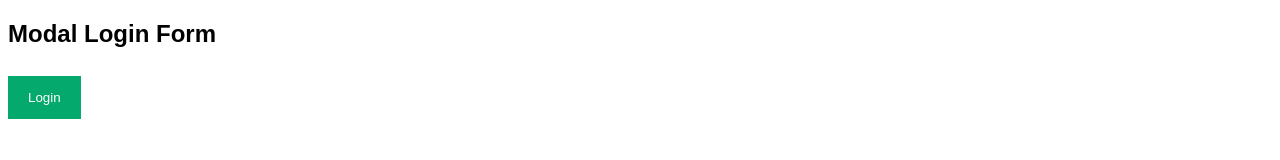
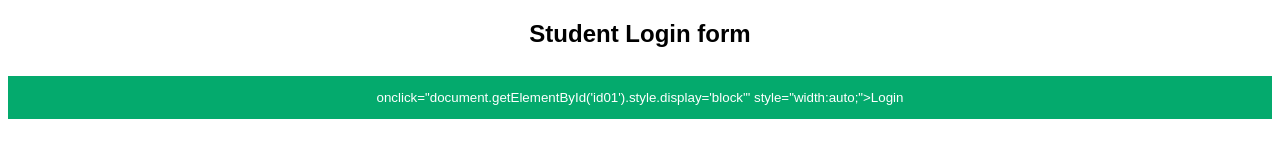
Before and after one commit to Sanjay9669/login-app, a plain HTML site: page index.html in a window 1280 px wide. Drawn offline with Linux system fonts and the light colour scheme.

Commit message:
task has been updated

```diff
--- a/index.html
+++ b/index.html
@@ -127,9 +127,9 @@ span.psw {
 </head>
 <body>
 
-<h2>Modal Login Form</h2>
+	<center><h2>Student Login form</h2></center>
 
-<button onclick="document.getElementById('id01').style.display='block'" style="width:auto;">Login</button>
+<button> onclick="document.getElementById('id01').style.display='block'" style="width:auto;">Login</button>
 
 <div id="id01" class="modal">
 
```
